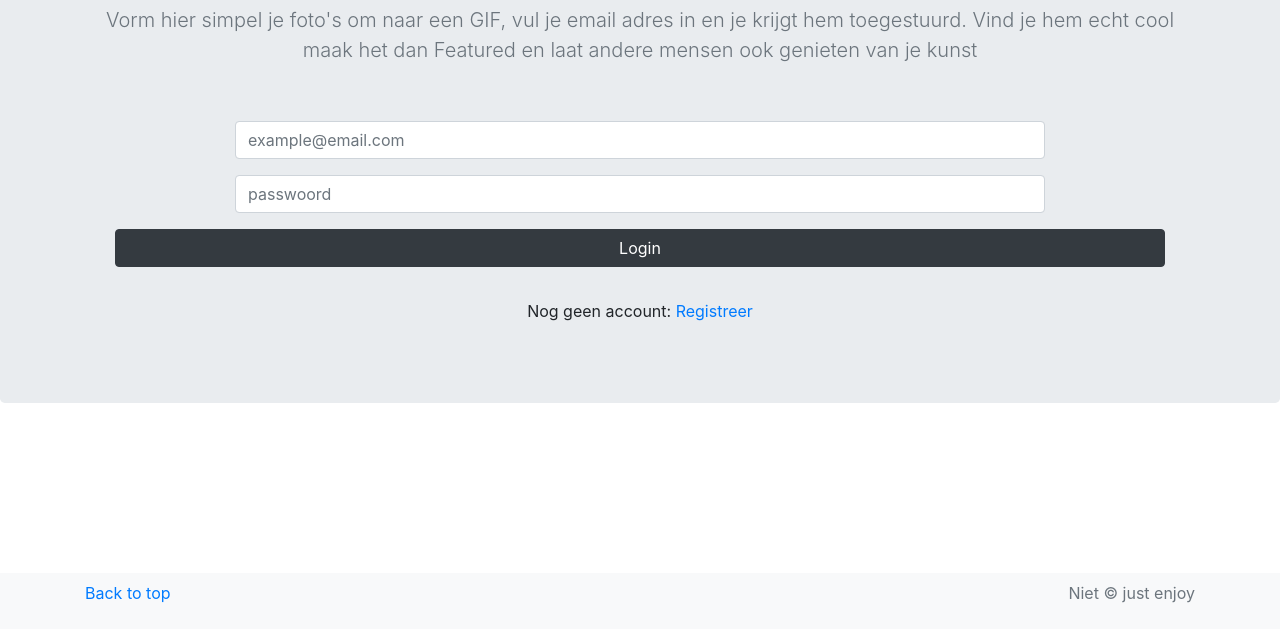
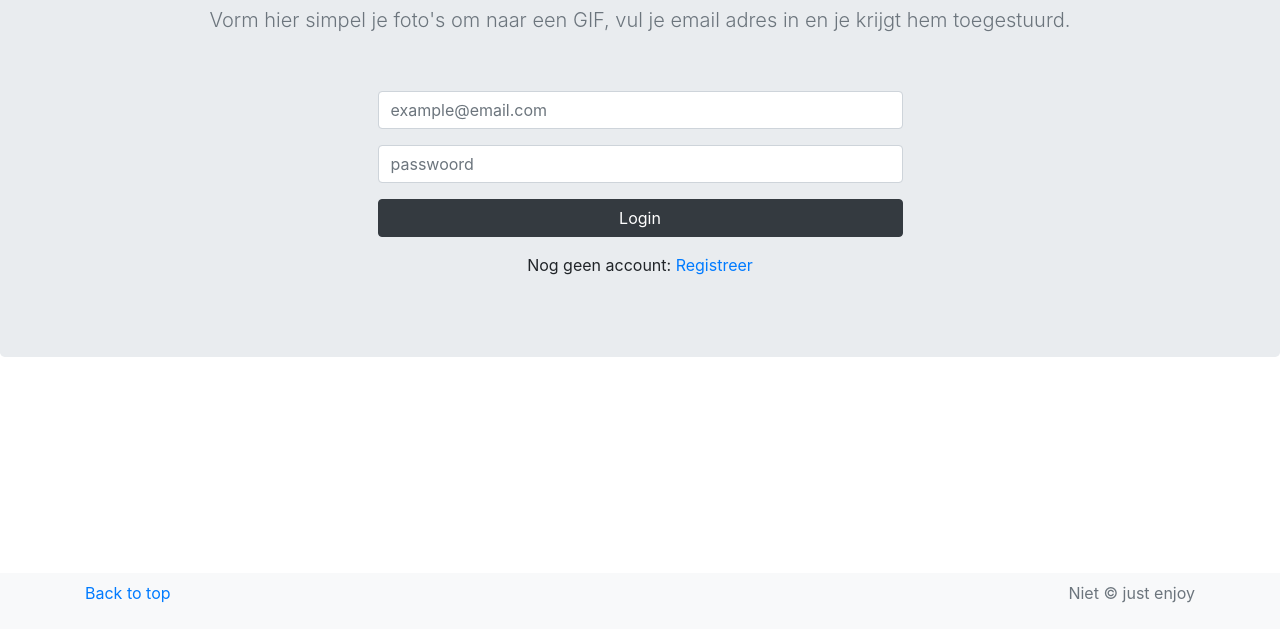
Before and after one commit to LinaTabla/ICT-Architecture-GIF-maker, a plain HTML site: page web paginas/login.html in a window 1280 px wide. Shown: the part 171-800 px from the top of the page. Drawn offline with nearby package versions, Linux system fonts and the light colour scheme.

Commit message:
quick fix

```diff
--- a/web paginas/login.html
+++ b/web paginas/login.html
@@ -71,51 +71,44 @@
         <section class="jumbotron text-center">
             <div class="container">
                 <h1 class="jumbotron-heading">GIF Creator Login</h1>
-                <p class="lead text-muted">Vorm hier simpel je foto's om naar een GIF, vul je email adres in en je
-                    krijgt hem
-                    toegestuurd. Vind je hem echt cool maak het dan Featured en laat andere mensen ook genieten van je
-                    kunst</p>
+                <p class="lead text-muted">Vorm hier simpel je foto's om naar een GIF, vul je email adres in en je krijgt hem toegestuurd.</p>
                 <br />
 
                 <div class="container">
                     <div class="row">
-                        <div class="col">
+                        <div class="col-sm"></div>
+                        <div class="col-6">
                             <form>
                                 <p>
-                                <div class="form-row">
-                                    <div class="form-group col-md d-flex justify-content-center">
-                                        <input type="email" id="email" name="email" class="form-control col-md-9"
+                                <div class="mb-3">
+                                    <div class="input-group mb-3">
+                                        <input type="email" id="email" name="email" class="form-control center"
                                             placeholder="example@email.com" />
                                     </div>
                                 </div>
-                                <div class="form-row">
-                                    <div class="form-group col-md  d-flex justify-content-center">
-                                        <input type="password" id="password" name="password" class="form-control col-md-9"
+                                <div class="mb-3">
+                                    <div class="input-group mb-3">
+                                        <input type="password" id="password" name="password" class="form-control center"
                                             placeholder="passwoord" />
                                     </div>
                                 </div>
-                                <div class="form-row d-flex justify-content-center">
-                                <div class="alert alert-danger col-md-3" id="alert" style="display: none; role="alert" >Inlog gegevens kloppen niet </div>
+                                <div class="mb-3">
+                                    <div class="alert alert-danger" id="alert" style="display: none;" role="alert" >Uw account of wachtwoord is onjuist.</div>
                                 </div>
-                                <div class="form-row">
-                                    <div class="form-group col-md">
-                                        <div class="form-group col-md">
+                                <div class="mb-3">
+                                    <div class="input-group mb-3">
                                             <button type="button" class="btn btn-dark btn-block" id="button"
                                             onclick="login()" style="display: block;">
                                                 Login
                                             </button>
-                                        </div>
                                     </div>
                                 </div>
+                                    Nog geen account: <a href="register.html">Registreer</a>
+                                </p>
                             </form>
-                           Nog geen account: <a href="register.html">Registreer</a>
-
                         </div>
-
+                        <div class="col-sm"></div>
                     </div>
-                    </p>
-                    </form>
-
                 </div>
         </section>
     </main>
```
Also changed, not shown: web paginas/index.html (+2 -5 lines), web paginas/register.html (+7 -13 lines).
